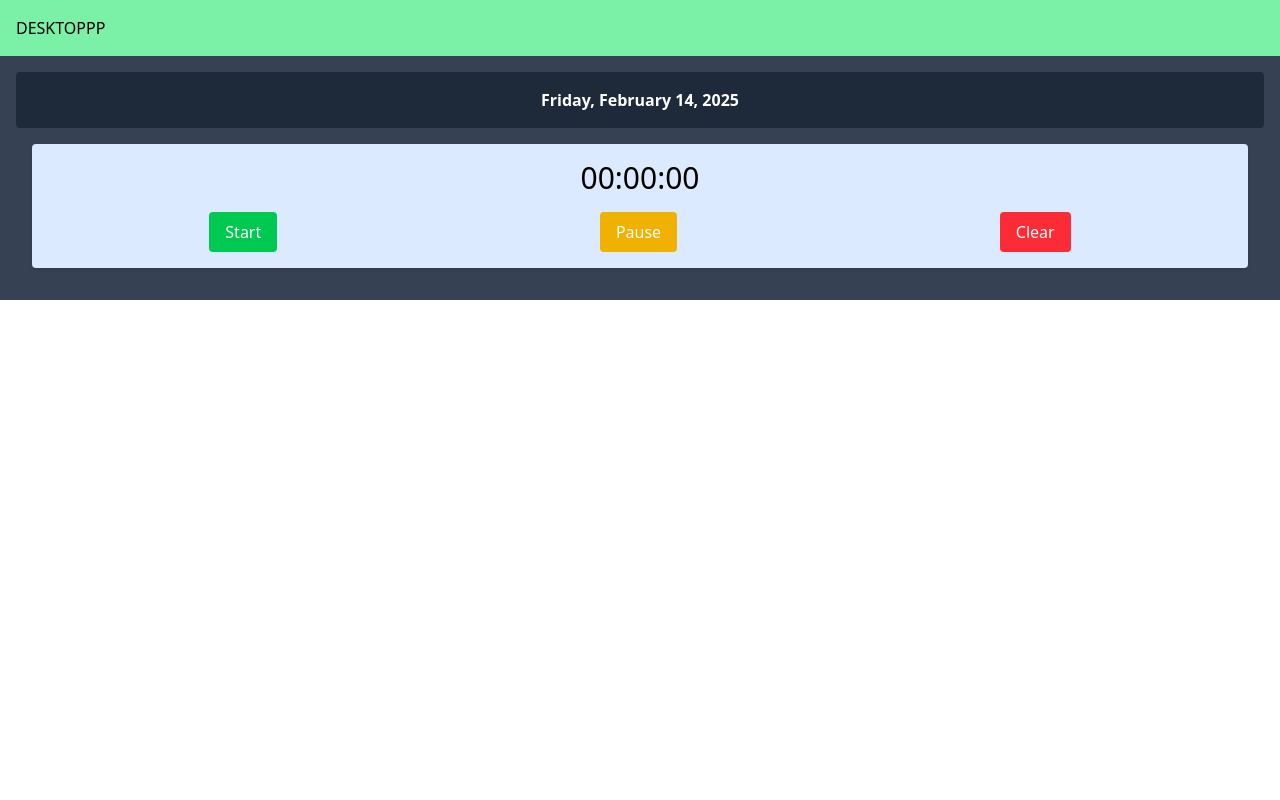
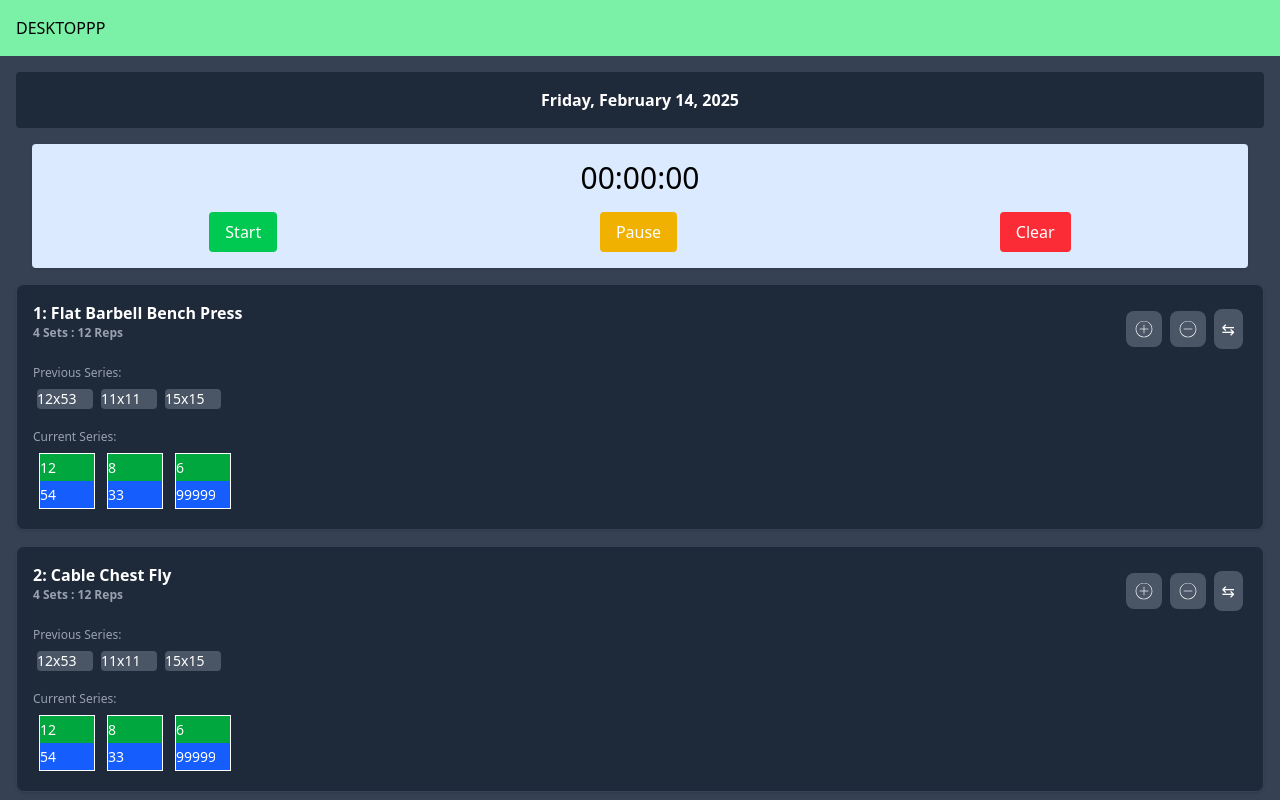
Before and after one commit to Timon-Vermeersch/workout_logger, a SvelteKit app: page /session in a window 1280 px wide. Shown: the top 800 px of the page. Built offline with nearby package versions, Linux system fonts and the light colour scheme.

Commit message:
chore(ProgramDay): implement new ProgramDay interface in

```diff
--- a/src/lib/interfaces/exerciseSet.ts
+++ b/src/lib/interfaces/exerciseSet.ts
@@ -1,7 +1,7 @@
 export interface ExerciseSet {
 	setNumber: number; // which set your on , 1-2 etc
-	weight: number; //432
-	reps: number; //12
+	weight?: number; //432
+	reps?: number; //12
 	wrapsUsed?: boolean;
 	strapsUsed?: boolean;
 	sleevesUsed?: boolean;
--- a/src/lib/stores/data_store.ts
+++ b/src/lib/stores/data_store.ts
@@ -18,6 +18,10 @@ export const exerciseHistory = writable([
 		]
 	}
 ]);
+/**
+ * TODO:Timon do this pls
+ * change ths to the GlobalExcerciseList interface and fix the +page.svelte of routes/session
+ */
 export const Exerciseslist = writable([
 	{
 		name: 'Squat',
--- a/src/routes/session/+page.svelte
+++ b/src/routes/session/+page.svelte
@@ -4,24 +4,24 @@
   import less from '../../lib/svg/less.svg';
   import Dialog from '../../lib/components/dialog.svelte';
   import { personalProgram, Exerciseslist } from '../../lib/stores/data_store';
+	import type { PlannedExercise } from '$lib/interfaces/plannedExercise';
 
-  let dialog;
-  let selectedExerciseIndex = null;
-  let selectedSwapExercise = null;
+  let dialog:Dialog;
+  let selectedExerciseIndex:number|null = null;
+  let selectedSwapExercise:PlannedExercise|null = null;
 
-  function swapExercise(index) {
-    selectedExerciseIndex = index;
+  function swapExercise(plannedExerciseIndex:number) {
+    selectedExerciseIndex = plannedExerciseIndex;
     dialog.showModal();
   }
 
   function confirmSwap() {
-    if (selectedExerciseIndex !== null && selectedSwapExercise !== null) {
+    if (typeof selectedExerciseIndex === 'number'  && typeof selectedSwapExercise === 'number') {
       personalProgram.update(program => {
-        const updatedProgram = [...program];
-        updatedProgram[selectedExerciseIndex] = selectedSwapExercise;
-        return updatedProgram;
-      });
-
+      const copyProgram = {...program};
+        copyProgram.exercises[selectedExerciseIndex] = selectedSwapExercise;
+      return copyProgram;
+    });
       dialog.close();
       selectedExerciseIndex = null;
       selectedSwapExercise = null;
@@ -38,20 +38,22 @@
 
   const formattedDate = new Intl.DateTimeFormat("en-US", options).format(new Date());
 
-  function addSet(index) {
+  function addSet(index:number):void {
     personalProgram.update(program => {
-      const updatedProgram = [...program];
-      const newSet = { Previous: '', set: { set: '', rep: '' } };
-      updatedProgram[index].sets.push(newSet);
-      return updatedProgram;
+      const copyProgram = {...program};
+      const currentExercise = copyProgram.exercises[index];
+      const newSet = { setNumber: currentExercise.sets.length + 1 };
+      currentExercise.sets.push(newSet);
+      return copyProgram;
     });
   }
 
-  function removeSet(index) {
+  function removeSet(index:number):void {
     personalProgram.update(program => {
-      const updatedProgram = [...program];
-      updatedProgram[index].sets.pop();
-      return updatedProgram;
+      const copyProgram = {...program};
+      const currentExercise = copyProgram.exercises[index];
+      currentExercise.sets.pop();
+      return copyProgram;
     });
   }
 </script>
@@ -69,11 +71,11 @@
       <!-- personalProgram[x].sets[y].set.set -> to access the current set reps -->
       <!-- personalProgram[x].sets[y].set.rep -> to access the current set weight -->
     <div class="bg flex flex-col flex-auto space-y-4">
-      {#each $personalProgram as exercise, index}
+      {#each $personalProgram.exercises as plannedExercise, index}
         <div class="bg-gray-800 p-4 rounded-lg shadow border border-gray-700">
           <div class="grid grid-cols-2 mb-2">
             <h2 class="Title flex flex-col flex-wrap font-semibold text-white">
-              {index + 1}: {exercise.name}
+              {index + 1}: {plannedExercise.exercise.name}
               <div class="text-xs text-gray-400 mb-1">4 Sets : 12 Reps</div>
             </h2>
 
@@ -95,9 +97,9 @@
           <div class="mb-4">
             <div class="text-xs text-gray-400 mb-1">Previous Series:</div>
             <div class="flex flex-row overflow-x-auto">
-              {#each exercise.sets as set}
+              {#each plannedExercise.sets as set}
                <!-- personalProgram[x].sets[y].Previous -> to access the previous set (format: 'reps x weight') -->
-                <input bind:value={set.Previous} class="w-14 text-sm bg-gray-600 text-white rounded m-1" readonly />
+                <input bind:value={set.previous} class="w-14 text-sm bg-gray-600 text-white rounded m-1" readonly />
               {/each}
             </div>
           </div>
@@ -105,17 +107,17 @@
           <div>
             <div class="text-xs text-gray-400 mb-1">Current Series:</div>
             <div class="flex flex-row overflow-x-auto">
-                          {#each exercise.sets as set}
-                            {#if set.set}
+                          {#each plannedExercise.sets as set}
+                            {#if set}
                               <div class="flex w-15 m-1 flex-col items-center">
                                 <input
-                                  bind:value={set.set.set}
+                                  bind:value={set.weight}
                                   type="number"
                                   class="text-sm w-14 h-7 border-t border-l border-r bg-green-600 text-white"
                                   placeholder="Reps?"
                                 />
                                 <input
-                                  bind:value={set.set.rep}
+                                  bind:value={set.reps}
                                   type="number"
                                   class="text-sm w-14 h-7 border-b border-l border-r bg-blue-600 text-white"
                                   placeholder="Kg?"
@@ -131,7 +133,7 @@
     </div>
   </div>
 </div>
-
+<!-- TODO: timon fix this -->
 <Dialog bind:dialog>
   <div class="p-6 bg-gray-800 text-white w-96 max-w-full ">
     <h2 class="text-xl font-bold mb-4">Choose your Pokemon</h2>
```
